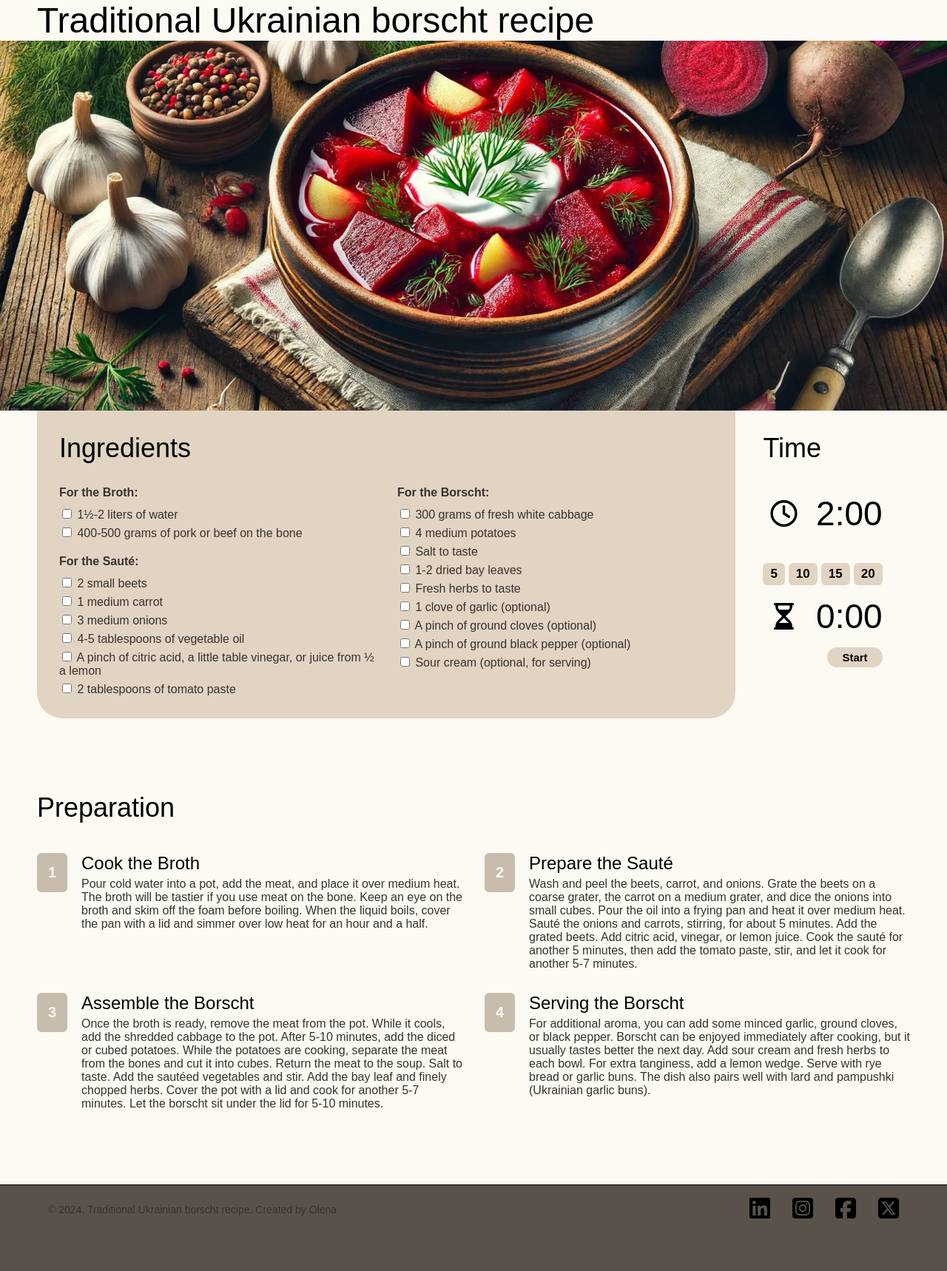
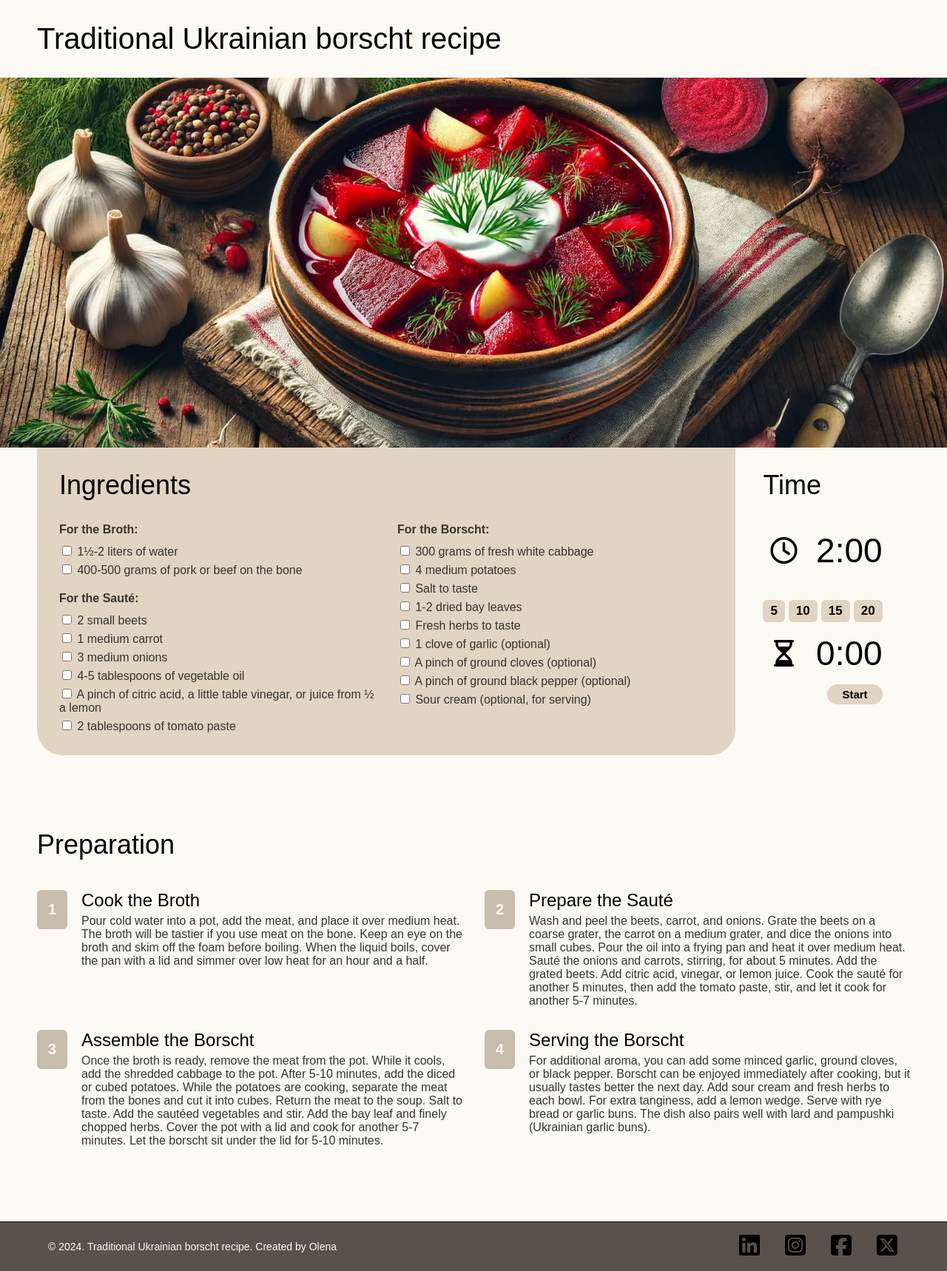
Before and after one commit to OlenaAndrushchenko/My-Favorite-Food-Web, a website: page index.html in a window 1280 px wide. Shown: the whole page at 74% size. Before the commit the page ends 1668 px from the top, so only its background shows below. Drawn offline with Linux system fonts and the light colour scheme.

Commit message:
styled header, footer, + responvive

```diff
--- a/src/sass/global/_footer.scss
+++ b/src/sass/global/_footer.scss
@@ -7,10 +7,12 @@ footer {
         justify-content: space-between;
         align-items: center;
         background-color: #58524B;
+        gap: 30px;
     }
 
     p {
         font-size: 14px;
+        color: #FDF9F3;
     }
 }
 
@@ -19,7 +21,13 @@ footer {
     gap: 30px;
 
     img {
-        max-width: 32px;
+        width: 32px;
         max-height: 32px;
     }
 }
+
+@media screen and (max-width: 768px) {
+    .footer {
+        flex-direction: column;
+    }
+}
--- a/src/sass/global/_global.scss
+++ b/src/sass/global/_global.scss
@@ -13,7 +13,7 @@ img {
 }
 
 h1 {
-    font-size: 48px;
+    font-size: 40px;
 }
 
 h2 {
@@ -62,4 +62,7 @@ p, li {
     .ingr-time {
         grid-template-columns: 1fr;
     }
+    h1 {
+        font-size: 30px;
+    }
 }
--- a/src/sass/global/_header.scss
+++ b/src/sass/global/_header.scss
@@ -0,0 +1,3 @@
+header .title {
+    padding-block: 30px;
+}
```
Also changed, not shown: public/css/styles.css, 1 other file.
